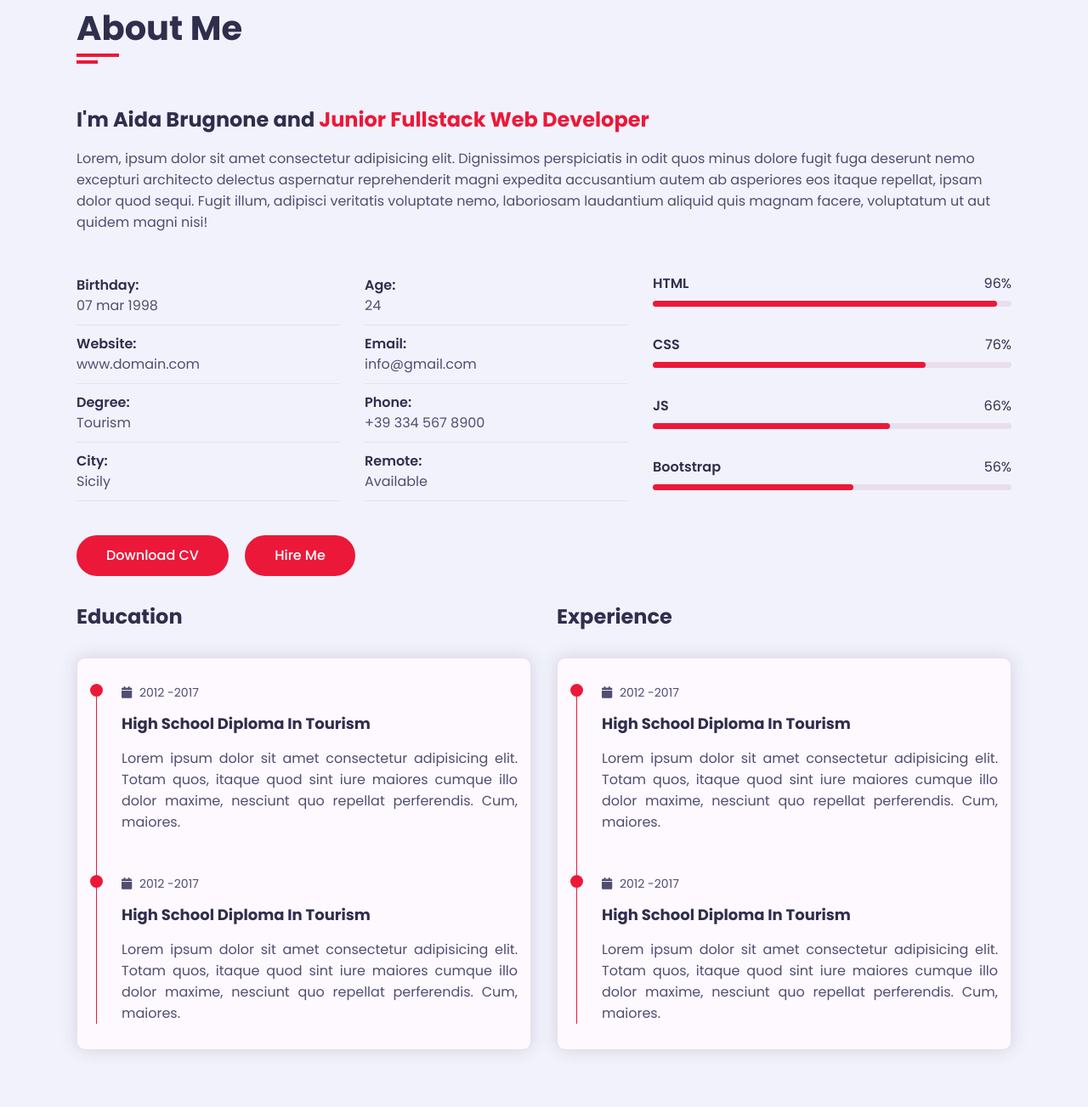
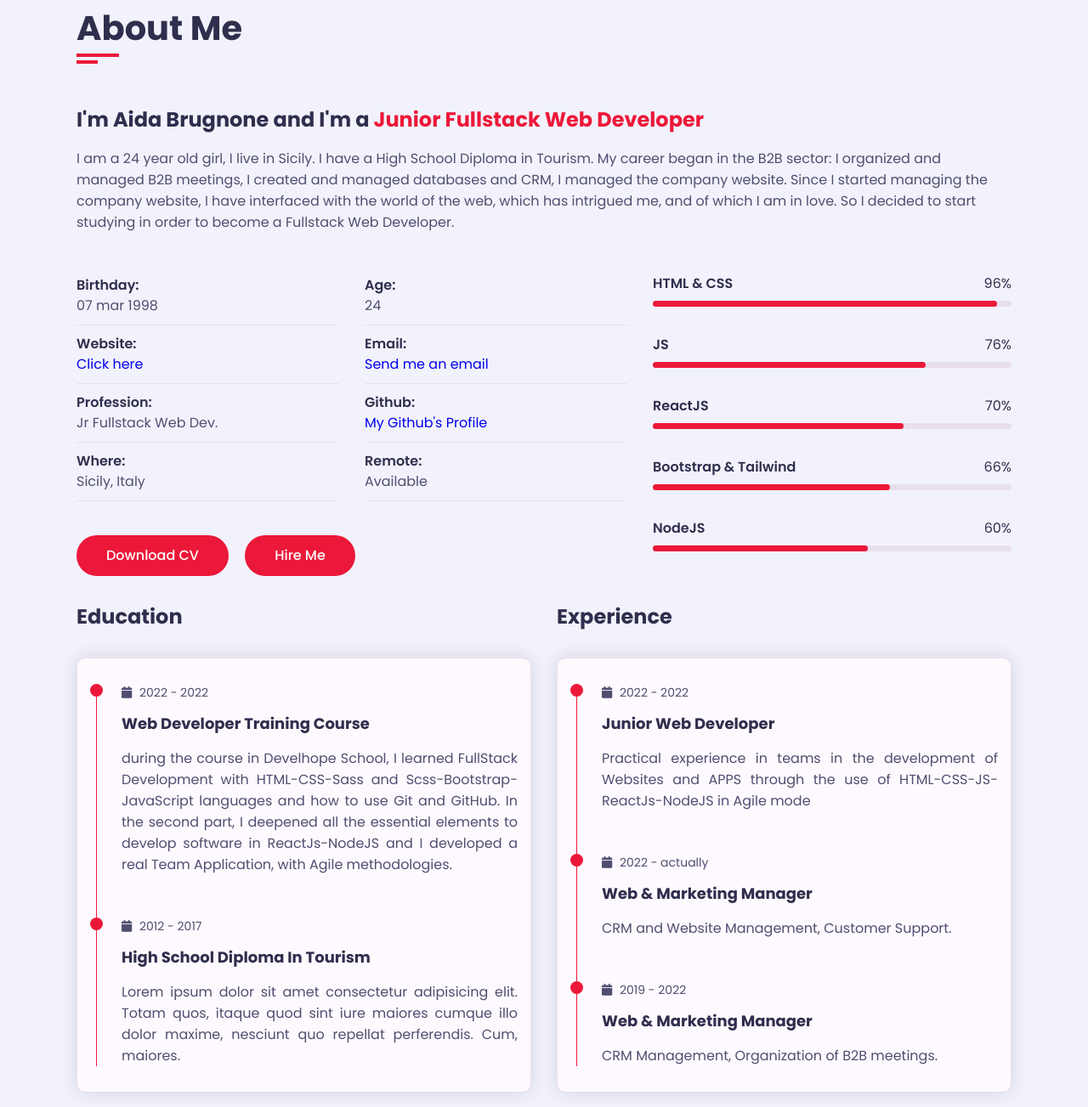
Before and after one commit to AidaB9837/personal-portfolio-website, a plain HTML site: page index.html in a window 1280 px wide. Shown: the part 857-2160 px from the top of the page at 85% size. Drawn offline with nearby package versions, Linux system fonts and the light colour scheme; a web font is replaced by a local one.

Commit message:
update: add some real texts

```diff
--- a/index.html
+++ b/index.html
@@ -4,7 +4,7 @@
     <meta charset="UTF-8" />
     <meta http-equiv="X-UA-Compatible" content="IE=edge" />
     <meta name="viewport" content="width=device-width, initial-scale=1.0" />
-    <title>Document</title>
+    <title>Aida - Jr Full-Stack Dev.</title>
     <!-- CSS Files -->
     <link rel="stylesheet" href="css/style.css" />
     <link
@@ -117,18 +117,19 @@
                 <div class="row">
                   <div class="about-text padd-15">
                     <h3>
-                      I'm Aida Brugnone and
+                      I'm Aida Brugnone and I'm a
                       <span>Junior Fullstack Web Developer</span>
                     </h3>
                     <p>
-                      Lorem, ipsum dolor sit amet consectetur adipisicing elit.
-                      Dignissimos perspiciatis in odit quos minus dolore fugit
-                      fuga deserunt nemo excepturi architecto delectus
-                      aspernatur reprehenderit magni expedita accusantium autem
-                      ab asperiores eos itaque repellat, ipsam dolor quod sequi.
-                      Fugit illum, adipisci veritatis voluptate nemo, laboriosam
-                      laudantium aliquid quis magnam facere, voluptatum ut aut
-                      quidem magni nisi!
+                      I am a 24 year old girl, I live in Sicily. I have a High
+                      School Diploma in Tourism. My career began in the B2B
+                      sector: I organized and managed B2B meetings, I created
+                      and managed databases and CRM, I managed the company
+                      website. Since I started managing the company website, I
+                      have interfaced with the world of the web, which has
+                      intrigued me, and of which I am in love. So I decided to
+                      start studying in order to become a Fullstack Web
+                      Developer.
                     </p>
                   </div>
                 </div>
@@ -142,19 +143,39 @@
                         <p>Age: <span>24</span></p>
                       </div>
                       <div class="info-item padd-15">
-                        <p>Website: <span>www.domain.com</span></p>
+                        <p>
+                          Website:
+                          <span
+                            ><a
+                              href="https://personal-portfolio-website-phi.vercel.app/"
+                              >Click here</a
+                            ></span
+                          >
+                        </p>
                       </div>
                       <div class="info-item padd-15">
-                        <p>Email: <span>info@gmail.com</span></p>
+                        <p>
+                          Email:
+                          <span
+                            ><a href="#send-me-email">Send me an email</a></span
+                          >
+                        </p>
                       </div>
                       <div class="info-item padd-15">
-                        <p>Degree: <span>Tourism</span></p>
+                        <p>Profession: <span>Jr Fullstack Web Dev.</span></p>
                       </div>
                       <div class="info-item padd-15">
-                        <p>Phone: <span>+39 334 567 8900</span></p>
+                        <p>
+                          Github:
+                          <span
+                            ><a href="https://github.com/AidaB9837"
+                              >My Github's Profile</a
+                            ></span
+                          >
+                        </p>
                       </div>
                       <div class="info-item padd-15">
-                        <p>City: <span>Sicily</span></p>
+                        <p>Where: <span>Sicily, Italy</span></p>
                       </div>
                       <div class="info-item padd-15">
                         <p>Remote: <span>Available</span></p>
@@ -169,34 +190,51 @@
                   </div>
                   <div class="skills padd-15">
                     <div class="row">
+                      <!-- Skill item Start -->
                       <div class="skill-item padd-15">
-                        <h5>HTML</h5>
+                        <h5>HTML & CSS</h5>
                         <div class="progress">
                           <div class="progress-in" style="width: 96%"></div>
                           <div class="skill-percent">96%</div>
                         </div>
                       </div>
+                      <!-- Skill item End -->
+                      <!-- Skill item Start -->
                       <div class="skill-item padd-15">
-                        <h5>CSS</h5>
+                        <h5>JS</h5>
                         <div class="progress">
                           <div class="progress-in" style="width: 76%"></div>
                           <div class="skill-percent">76%</div>
                         </div>
                       </div>
+                      <!-- Skill item End -->
+                      <!-- Skill item Start -->
                       <div class="skill-item padd-15">
-                        <h5>JS</h5>
+                        <h5>ReactJS</h5>
+                        <div class="progress">
+                          <div class="progress-in" style="width: 70%"></div>
+                          <div class="skill-percent">70%</div>
+                        </div>
+                      </div>
+                      <!-- Skill item End -->
+                      <!-- Skill item Start -->
+                      <div class="skill-item padd-15">
+                        <h5>Bootstrap & Tailwind</h5>
                         <div class="progress">
                           <div class="progress-in" style="width: 66%"></div>
                           <div class="skill-percent">66%</div>
                         </div>
                       </div>
+                      <!-- Skill item End -->
+                      <!-- Skill item Start -->
                       <div class="skill-item padd-15">
-                        <h5>Bootstrap</h5>
+                        <h5>NodeJS</h5>
                         <div class="progress">
-                          <div class="progress-in" style="width: 56%"></div>
-                          <div class="skill-percent">56%</div>
+                          <div class="progress-in" style="width: 60%"></div>
+                          <div class="skill-percent">60%</div>
                         </div>
                       </div>
+                      <!-- Skill item End -->
                     </div>
                   </div>
                 </div>
@@ -211,16 +249,19 @@
                             <div class="circle-dot"></div>
                             <h3 class="timeline-date">
                               <i class="fa fa-calendar"></i>
-                              2012 -2017
+                              2022 - 2022
                             </h3>
                             <h4 class="timeline-title">
-                              High School Diploma in Tourism
+                              Web Developer Training Course
                             </h4>
                             <p class="timeline-text">
-                              Lorem ipsum dolor sit amet consectetur adipisicing
-                              elit. Totam quos, itaque quod sint iure maiores
-                              cumque illo dolor maxime, nesciunt quo repellat
-                              perferendis. Cum, maiores.
+                              during the course in Develhope School, I learned
+                              FullStack Development with HTML-CSS-Sass and
+                              Scss-Bootstrap-JavaScript languages and how to use
+                              Git and GitHub. In the second part, I deepened all
+                              the essential elements to develop software in
+                              ReactJs-NodeJS and I developed a real Team
+                              Application, with Agile methodologies.
                             </p>
                           </div>
                           <!-- Timeline item -->
@@ -228,7 +269,7 @@
                             <div class="circle-dot"></div>
                             <h3 class="timeline-date">
                               <i class="fa fa-calendar"></i>
-                              2012 -2017
+                              2012 - 2017
                             </h3>
                             <h4 class="timeline-title">
                               High School Diploma in Tourism
@@ -254,16 +295,13 @@
                             <div class="circle-dot"></div>
                             <h3 class="timeline-date">
                               <i class="fa fa-calendar"></i>
-                              2012 -2017
+                              2022 - 2022
                             </h3>
-                            <h4 class="timeline-title">
-                              High School Diploma in Tourism
-                            </h4>
+                            <h4 class="timeline-title">Junior Web Developer</h4>
                             <p class="timeline-text">
-                              Lorem ipsum dolor sit amet consectetur adipisicing
-                              elit. Totam quos, itaque quod sint iure maiores
-                              cumque illo dolor maxime, nesciunt quo repellat
-                              perferendis. Cum, maiores.
+                              Practical experience in teams in the development
+                              of Websites and APPS through the use of
+                              HTML-CSS-JS-ReactJs-NodeJS in Agile mode
                             </p>
                           </div>
                           <!-- Timeline item -->
@@ -271,16 +309,27 @@
                             <div class="circle-dot"></div>
                             <h3 class="timeline-date">
                               <i class="fa fa-calendar"></i>
-                              2012 -2017
+                              2022 - actually
                             </h3>
                             <h4 class="timeline-title">
-                              High School Diploma in Tourism
+                              Web & Marketing Manager
                             </h4>
                             <p class="timeline-text">
-                              Lorem ipsum dolor sit amet consectetur adipisicing
-                              elit. Totam quos, itaque quod sint iure maiores
-                              cumque illo dolor maxime, nesciunt quo repellat
-                              perferendis. Cum, maiores.
+                              CRM and Website Management, Customer Support.
+                            </p>
+                          </div>
+                          <!-- Timeline item -->
+                          <div class="timeline-item">
+                            <div class="circle-dot"></div>
+                            <h3 class="timeline-date">
+                              <i class="fa fa-calendar"></i>
+                              2019 - 2022
+                            </h3>
+                            <h4 class="timeline-title">
+                              Web & Marketing Manager
+                            </h4>
+                            <p class="timeline-text">
+                              CRM Management, Organization of B2B meetings.
                             </p>
                           </div>
                         </div>
@@ -451,9 +500,13 @@
             <div class="row">
               <!-- Contact info item Start -->
               <div class="contact-info-item padd-15">
-                <div class="icon"><i class="fa fa-phone"></i></div>
-                <h4>Call Us On</h4>
-                <p>+39 345 678 9012</p>
+                <div class="icon"><i class="fa fa-people-group"></i></div>
+                <h4>Contact Me On</h4>
+                <p>
+                  <a href="https://www.linkedin.com/in/aida-brugnone"
+                    >LinkedIn</a
+                  >
+                </p>
               </div>
               <!-- Contact info item End -->
               <!-- Contact info item Start -->
@@ -467,18 +520,24 @@
               <div class="contact-info-item padd-15">
                 <div class="icon"><i class="fa fa-envelope"></i></div>
                 <h4>Email</h4>
-                <p>info@gmail.com</p>
+                <p><a href="#send-me-email">Send me an email</a></p>
               </div>
               <!-- Contact info item End -->
               <!-- Contact info item Start -->
               <div class="contact-info-item padd-15">
                 <div class="icon"><i class="fa fa-globe-europe"></i></div>
                 <h4>Website</h4>
-                <p>www.domain.com</p>
+                <p>
+                  <a href="https://personal-portfolio-website-phi.vercel.app/"
+                    >Click here</a
+                  >
+                </p>
               </div>
               <!-- Contact info item End -->
             </div>
-            <h3 class="contact-title padd-15">SEND ME AN EMAIL</h3>
+            <h3 class="contact-title padd-15" id="send-me-email">
+              SEND ME AN EMAIL
+            </h3>
             <h4 class="contact-sub-title padd-15">
               I'M VERY RESPONSIVE TO MESSAGES
             </h4>
```
